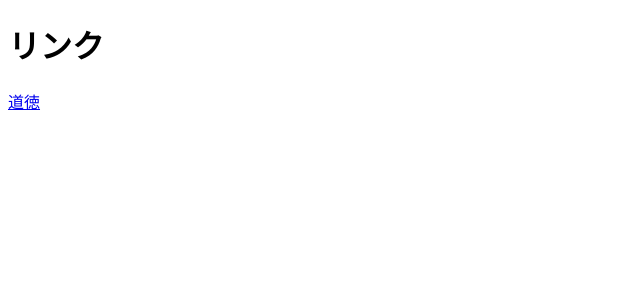
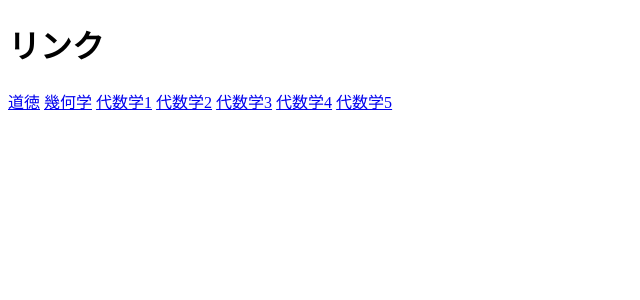
Before and after one commit to mimneko/sample-page, a Jekyll site: the page built from index.md, in a window 1280 px wide. Shown: the top 300 px of the page, without its empty margins (0-640 px from the left). Built offline with Jekyll 4.4.1, drawn with Linux system fonts in a browser that asks for light colours; nearby versions of some CDN libraries; our own code applies the rules of GitHub Pages for plain Markdown files.

Commit message:
Update index.md

```diff
--- a/index.md
+++ b/index.md
@@ -1,2 +1,8 @@
 # リンク
 [道徳](道徳/test.md)
+[幾何学](幾何学/test1.md)
+[代数学1](代数学/test1-1.md)
+[代数学2](代数学/test1-2.md)
+[代数学3](代数学/test1-3.md)
+[代数学4](代数学/test1-4.md)
+[代数学5](代数学/test1-5.md)
```
